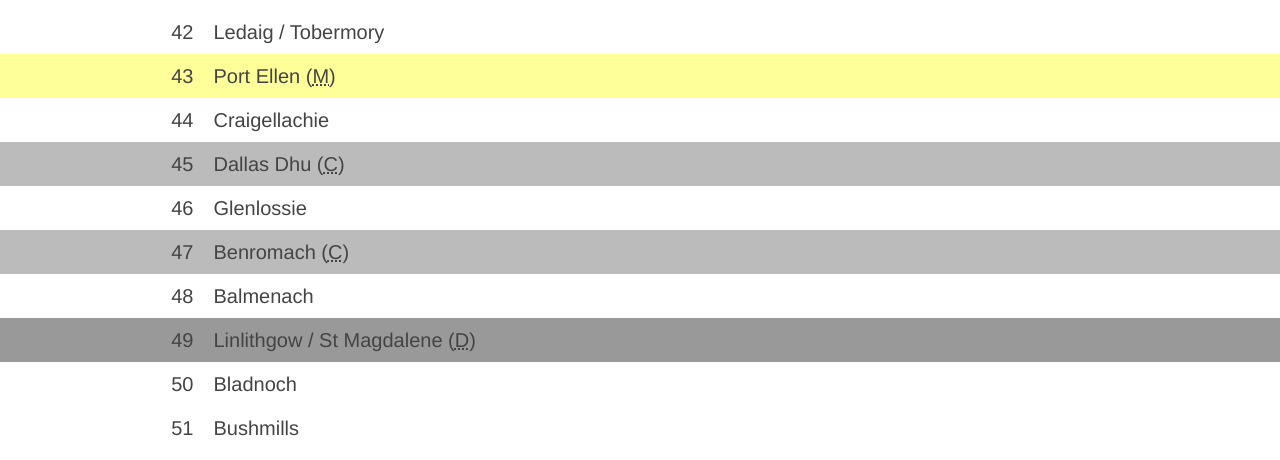
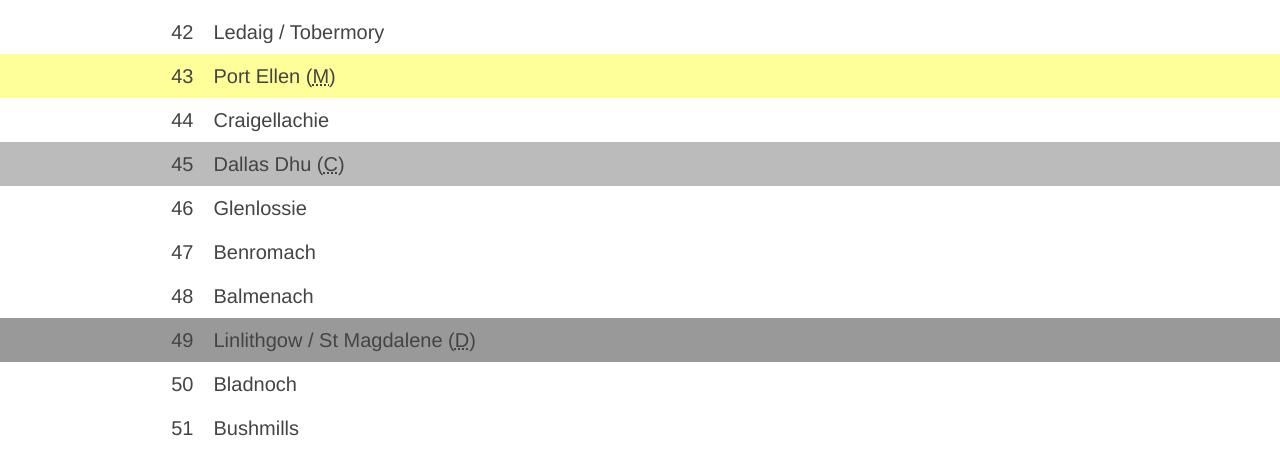
Before and after one commit to sneeu/sneeu_com, a Django app: template sneeu/templates/pages/smws.html in a window 1280 px wide. Shown: the part 1934-2394 px from the top of the page. Run offline with Django 3.2, Linux system fonts and the light colour scheme; the template is opened without the code that fills it, so the values that code supplies are empty; parts of the project's set-up code (start-up, migrations or seed data) failed here and were passed over.

Commit message:
Benromach is actually open.
git-svn-id: file:///repos/sneeu/trunk@31 6d9696ac-a29a-4b77-b74e-909eb48be701

```diff
--- a/sneeu/templates/pages/smws.html
+++ b/sneeu/templates/pages/smws.html
@@ -75,7 +75,7 @@
 		<tr><td class="code">44</td><td>Craigellachie</td></tr>
 		<tr class="closed"><td class="code">45</td><td>Dallas Dhu (<abbr title="Closed">C</abbr>)</td></tr>
 		<tr><td class="code">46</td><td>Glenlossie</td></tr>
-		<tr class="closed"><td class="code">47</td><td>Benromach (<abbr title="Closed">C</abbr>)</td></tr>
+		<tr><td class="code">47</td><td>Benromach</td></tr>
 		<tr><td class="code">48</td><td>Balmenach</td></tr>
 		<tr class="dismantled"><td class="code">49</td><td>Linlithgow / St Magdalene (<abbr title="Dismantled">D</abbr>)</td></tr>
 		<tr><td class="code">50</td><td>Bladnoch</td></tr>
```
